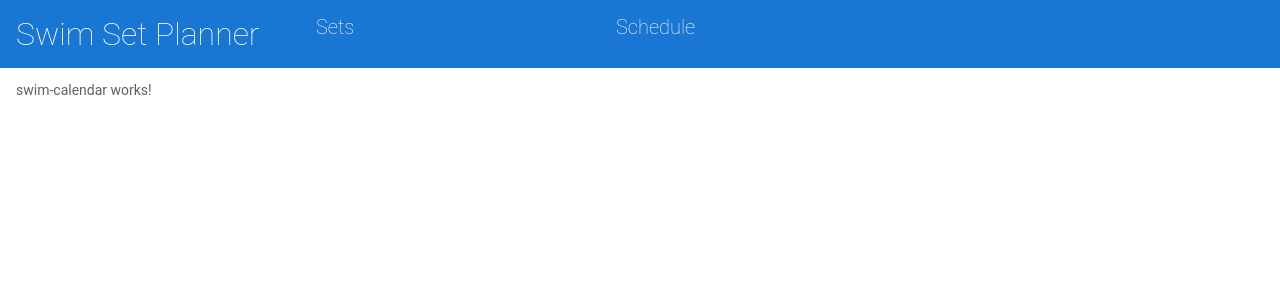
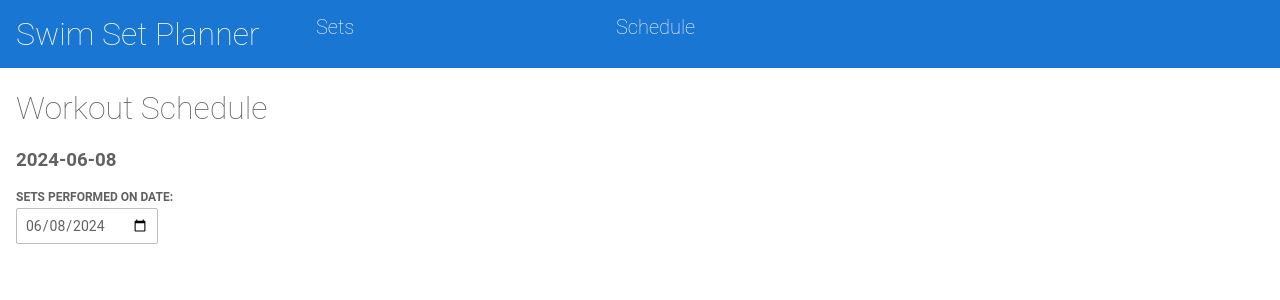
Before and after one commit to AndyGabler/swim-set-planner-frontend, an Angular app: page /schedule in a window 1280 px wide. Shown: the top 300 px of the page. Built offline with nearby package versions, Linux system fonts and the light colour scheme.

Commit message:
I've gotten taking input working for the swim calendar but I'm thining I'm going to want to switch to using reactive forms.

```diff
--- a/src/app/swim-calendar/swim-calendar.component.html
+++ b/src/app/swim-calendar/swim-calendar.component.html
@@ -1 +1,13 @@
-<p>swim-calendar works!</p>
+<h1>Workout Schedule</h1>
+<!-- This will be removed -->
+<h3 [ngModel]="lookupDate" name="lookupDate" ngDefaultControl [textContent]="lookupDate"></h3>
+<label for="start">Sets Performed on Date:</label>
+<!--
+    Ya probably got work to do on this but I like this calendar thing.
+    Research how to make it more Angular
+-->
+<input [(value)]="lookupDate" type="date" (input)="dateInput($event)" />
+
+<!-- TODO Display sets performed -->
+<!-- TODO display total yards -->
+<!-- TODO display areas worked -->
--- a/src/app/swim-calendar/swim-calendar.component.ts
+++ b/src/app/swim-calendar/swim-calendar.component.ts
@@ -1,11 +1,52 @@
-import { Component } from '@angular/core';
+import { ActivatedRoute } from '@angular/router';
+import { Component, OnInit, DoCheck, SimpleChanges, OnChanges, Input } from '@angular/core';
+import { CommonModule } from '@angular/common';
+import { Router } from '@angular/router';
+import { HttpClient } from '@angular/common/http';
+import { formatDate } from '@angular/common';
+import { FormsModule } from '@angular/forms';
+
+import { SwimSet } from '../swimsets';
 
 @Component({
   selector: 'app-swim-calendar',
   standalone: true,
+  imports: [CommonModule, FormsModule],
   templateUrl: './swim-calendar.component.html',
   styleUrl: './swim-calendar.component.css'
 })
-export class SwimCalendarComponent {
+export class SwimCalendarComponent implements OnInit, OnChanges {
+  constructor(
+    private router: Router,
+    private client: HttpClient,
+    private route: ActivatedRoute
+  ) {
+    this.lookupDate = this.route.snapshot.queryParamMap.get('date');
+    if (this.lookupDate == null) {
+      this.setDate(new Date())
+    }
+  }
+  ngOnChanges(changes: SimpleChanges): void {
+    console.log("changes detected")
+    console.log(changes)
+  }
 
+  @Input() lookupDate: string|null = null;
+
+  ngOnInit() {
+    // TODO service call
+  }
+
+  dateInput(event: any) {
+    this.setDate(event.target.value)
+  }
+
+  setDate(aDate: Date) {
+    console.log(aDate)
+    this.lookupDate = formatDate(new Date(), 'yyyy-MM-dd', 'en');
+  }
+
+  clickSet(swimSet: SwimSet) {
+    this.router.navigate(['/setdetail'], { state: { selectedSet: swimSet } });
+  }
 }
```
